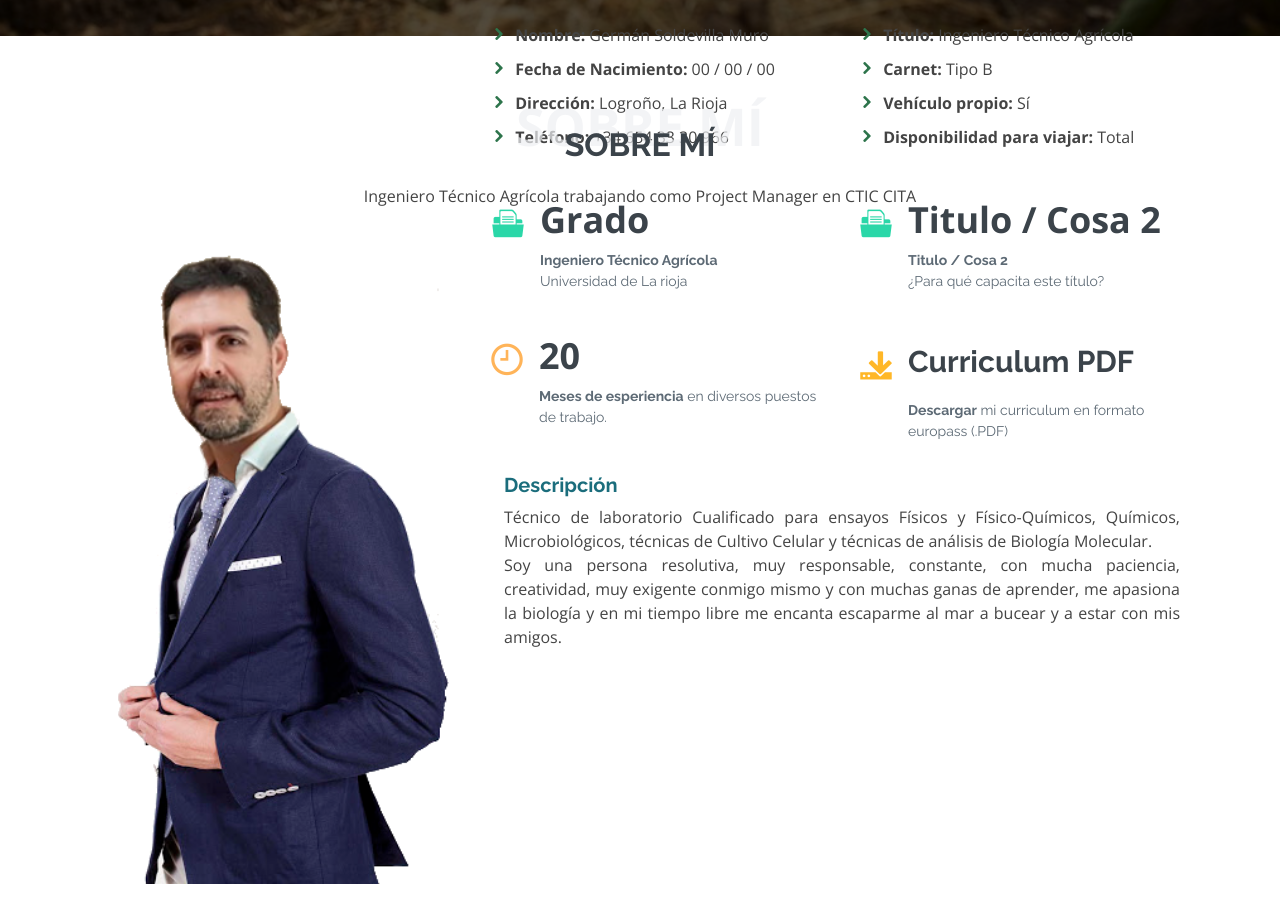
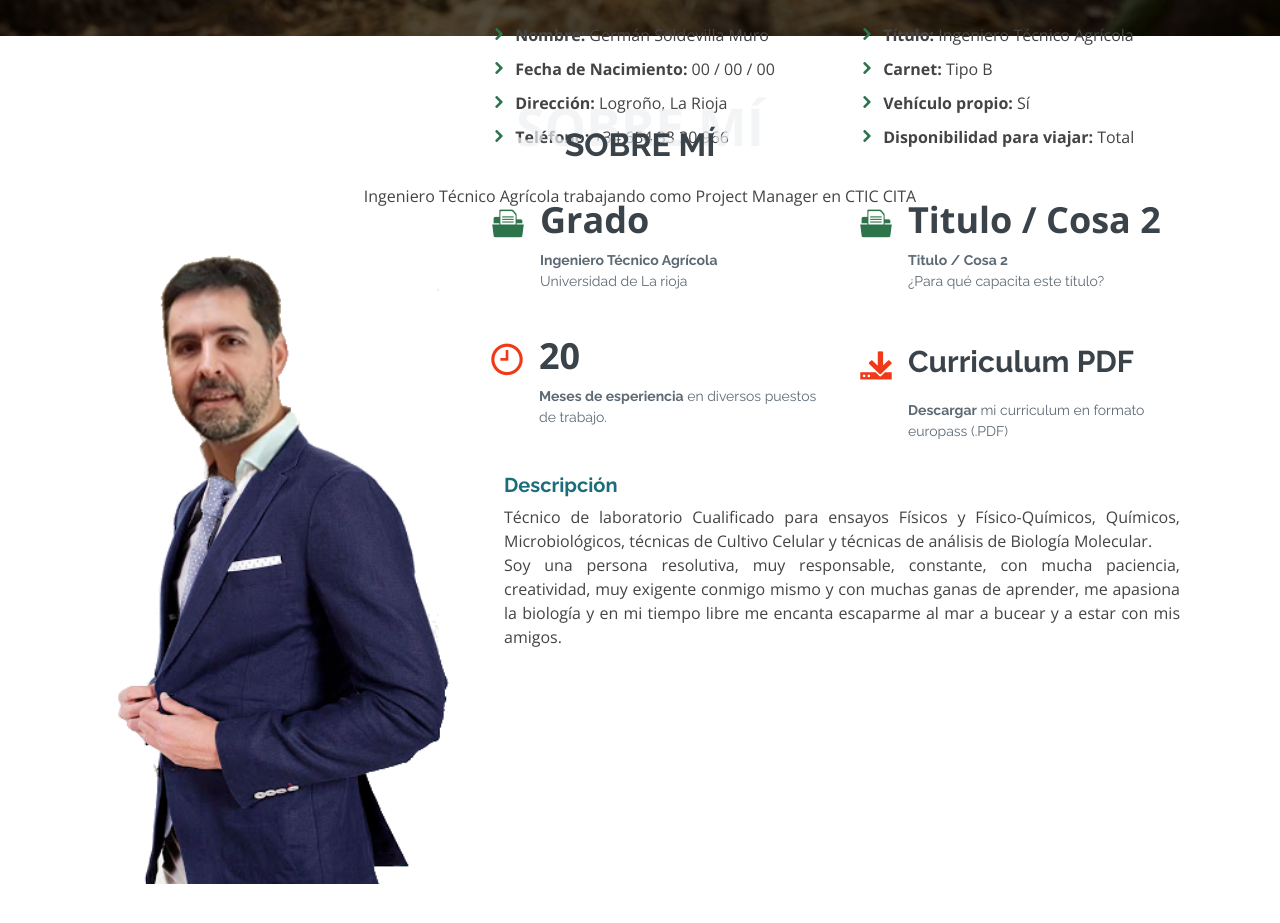
Before and after one commit to GermanSoldevilla/curriculum, a plain HTML site: page index.html in a window 1280 px wide. Shown: the part 764-1687 px from the top of the page. Drawn offline with nearby package versions, Linux system fonts and the light colour scheme.

Commit message:
Update index.html

```diff
--- a/index.html
+++ b/index.html
@@ -102,7 +102,7 @@
               <div class="row mt-n4">
                 <div id="pdf" class="col-md-6 mt-5 d-md-flex align-items-md-stretch">
                   <div class="count-box" id="pdf2" onclick="window.open('documentos/GS_competencias_ES.pdf','mywindow');" style="cursor: pointer;">
-                    <i class="icofont-document-folder" style="color: #2AD7A8;"></i>
+                    <i class="icofont-document-folder" style="color: #2d744b;"></i>
                     <span>Grado</span>
                     <p><strong>Ingeniero Técnico Agrícola</strong> <br> Universidad de La rioja</p>
                   </div>
@@ -110,7 +110,7 @@
 
                 <div id="pdf" class="col-md-6 mt-5 d-md-flex align-items-md-stretch">
                   <div class="count-box" id="pdf2" onclick="window.open('documentos/GM_competencias_ES.pdf','mywindow');" style="cursor: pointer;">
-                    <i class="icofont-document-folder" style="color: #2AD7A8;"></i>
+                    <i class="icofont-document-folder" style="color: #2d744b;"></i>
                     <span>Titulo / Cosa 2</span>
                     <p><strong>Titulo / Cosa 2</strong> <br> ¿Para qué capacita este título?</p>
                   </div>
@@ -118,7 +118,7 @@
 
                 <div class="col-md-6 mt-5 d-md-flex align-items-md-stretch">
                   <div class="count-box">
-                    <i class="icofont-clock-time" style="color: #ffb459;"></i>
+                    <i class="icofont-clock-time" style="color: #F03A17;"></i>
                     <span data-toggle="counter-up">20</span>
                     <p><strong>Meses de esperiencia</strong> en diversos puestos de trabajo.</p>
                   </div>
@@ -126,7 +126,7 @@
 
                 <div id="pdf" class="col-md-6 mt-5 d-md-flex align-items-md-stretch">
                   <div id="pdf2" class="count-box" onclick="window.open('https://drive.google.com/file/d/15yYNdCGGGYnypGFRy6TG4VncAM5ZSNEy/view?usp=sharing','mywindow');" style="cursor: pointer;">
-                    <i class="icofont-download-alt" ></i>
+                    <i class="icofont-download-alt" style="color: #F03A17;"></i>
                     <h6>Curriculum PDF</h6>
                     <p><strong>Descargar</strong> mi curriculum en formato europass (.PDF)</p>
                   </div>
```
